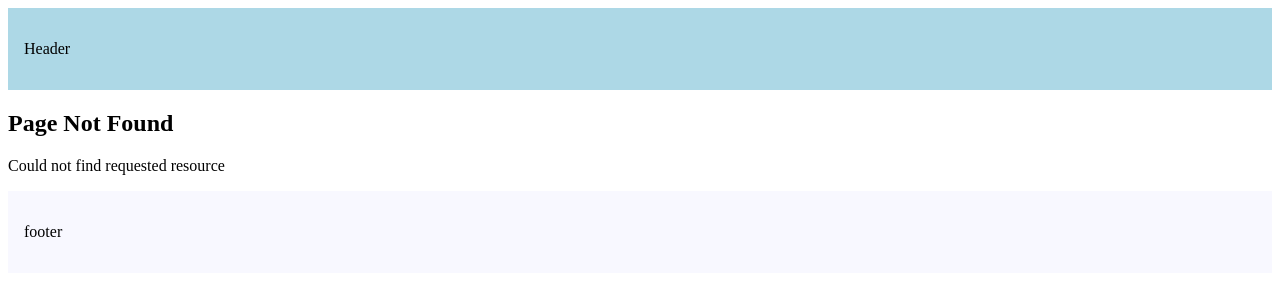
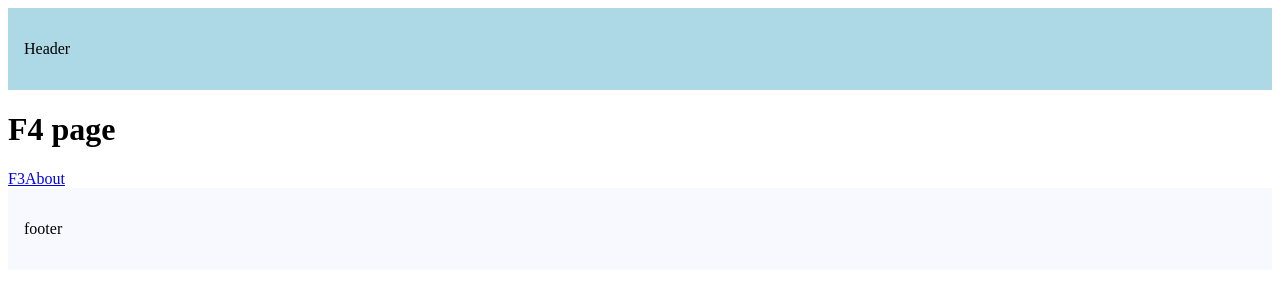
Before and after one commit to markydevs/routing, a Next.js app: page /f1/f4 in a window 1280 px wide. Before the commit this address had no page. Shown: the top 300 px of the page. Built offline with nearby package versions, Linux system fonts and the light colour scheme.

Commit message:
Intercepting Routes Conventions

```diff
--- /dev/null
+++ b/src/app/f1/(.)f2/page.tsx
@@ -0,0 +1,5 @@
+import React from "react";
+
+export default function InterceptedF2() {
+	return <h1>(.) Intercepted F2 Page</h1>;
+}
--- /dev/null
+++ b/src/app/f1/f2/page.tsx
@@ -0,0 +1,5 @@
+import React from "react";
+
+export default function F2() {
+	return <h1>F2 page</h1>;
+}
--- /dev/null
+++ b/src/app/f1/f3/page.tsx
@@ -0,0 +1,5 @@
+import React from "react";
+
+export default function F3() {
+	return <h1>F3 Page</h1>;
+}
--- /dev/null
+++ b/src/app/f1/f4/(..)f3/page.tsx
@@ -0,0 +1,5 @@
+import React from "react";
+
+export default function InterceptedF3() {
+	return <h1>(..) Intercepted F3</h1>;
+}
--- /dev/null
+++ b/src/app/f1/f4/(...)about/page.tsx
@@ -0,0 +1,5 @@
+import React from "react";
+
+export default function InterceptedAbout() {
+	return <h1>(...) Intercepted About Page</h1>;
+}
--- /dev/null
+++ b/src/app/f1/f4/page.tsx
@@ -0,0 +1,14 @@
+import Link from "next/link";
+import React from "react";
+
+export default function F4() {
+	return (
+		<>
+			<h1>F4 page</h1>
+			<div>
+				<Link href="/f1/f3">F3</Link>
+				<Link href="/about">About</Link>
+			</div>
+		</>
+	);
+}
```
Also changed, not shown: src/app/f1/page.tsx (added, +13 -0 lines).
